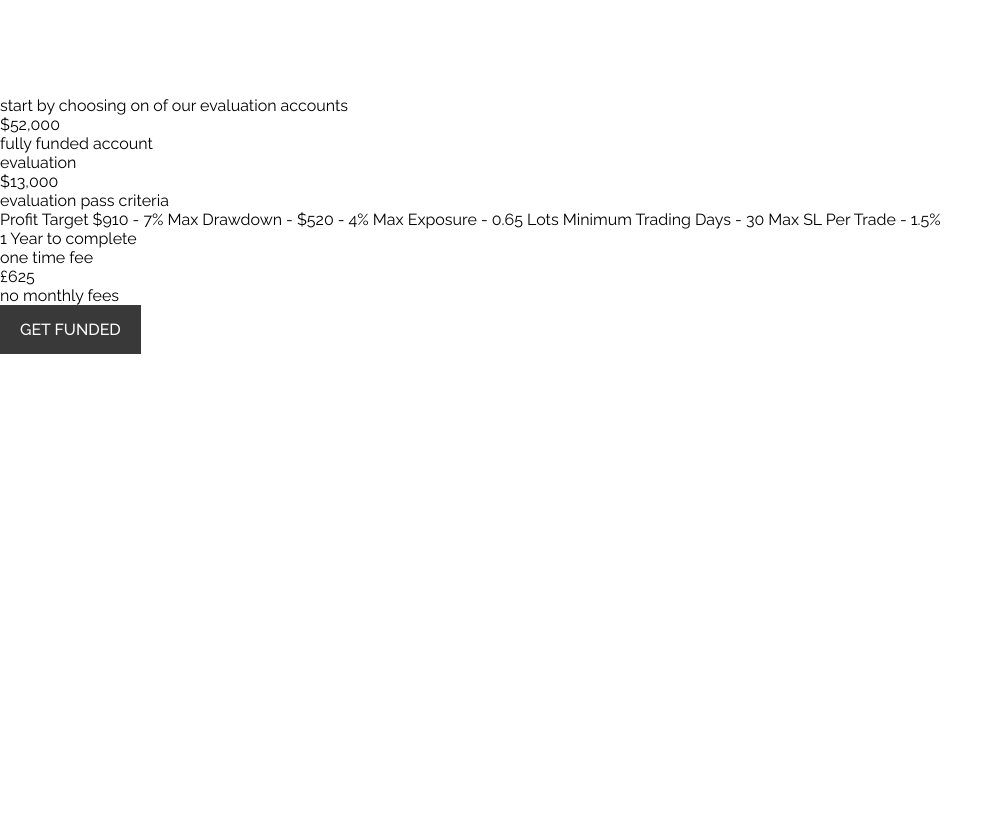
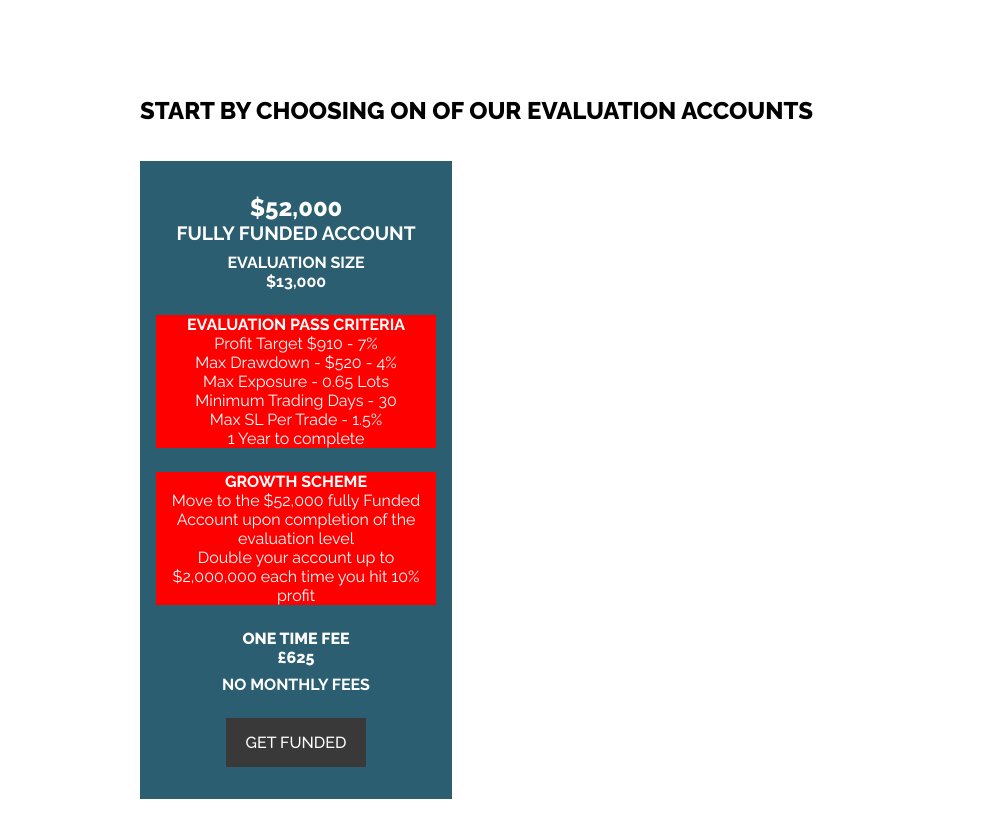
Before and after one commit to AntAllch/tmfx2022, a website built with Vite: page index.html in a window 1280 px wide. Shown: the part 1543-2381 px from the top of the page, without its empty margins (0-1003 px from the left). Before the commit the page ends 1897 px from the top, so only its background shows below. Built offline with nearby package versions, Linux system fonts and the light colour scheme.

Commit message:
Added some styling to the accounts card

```diff
--- a/index.html
+++ b/index.html
@@ -72,11 +72,11 @@
       <div class="welcome-text">
         <p class="title">to the tm-fx<br>funded trading program</p>
         <p class="mobile-welcome">welcome to the tm-fx funded trading program</p>
-        <p class="second-subtitle">STOP TRADING SMALL ACCOUNTS AND GET AHEAD WITH A FUNDED ACCOUNT</p>
+        <p class="first-subtitle">STOP TRADING SMALL ACCOUNTS AND GET AHEAD WITH A FUNDED ACCOUNT</p>
         <p class="desc">At TM-FX we fund traders up to $2,000,000 to trade with. Saving up capital and
           compounding your account takes time. Save vast amounts of time and energy by leveraging our
           capital, and take your trading to new heights.</p>
-        <p class="first-subtitle">Our funding starts from $13,000.
+        <p class="second-subtitle">Our funding starts from $13,000.
           We Give You 50-60% Of The Profits</p>
         <a href="#"><button class="btn btn__welcome">show me how it works</button></a>
       </div>
@@ -100,19 +100,37 @@
 
             <div class="account-card__funding">
               <p class="account-card__heading"><span>$52,000</span><br>fully funded account</p>
-              <p class="account-card__subheading">evaluation<br>$13,000</p>
+              <p class="account-card__subheading">evaluation size<br>$13,000</p>
             </div>
 
             <div class="account-card__criteria">
-              <p class="account-card__subheading">evaluation pass criteria</p>
-              <p class="account-card__desc">
-                Profit Target $910 - 7%
-                Max Drawdown - $520 - 4%
-                Max Exposure - 0.65 Lots
-                Minimum Trading Days - 30
-                Max SL Per Trade - 1.5%
-              </p>
-              <p>1 Year to complete</p>
+              <div class="account-card__desc-group">
+                <div class="account-card__desc">
+                  <p class="account-card__subheading">evaluation pass criteria</p>
+                  <p>
+                    Profit Target $910 - 7% <br>
+                    Max Drawdown - $520 - 4% <br>
+                    Max Exposure - 0.65 Lots <br>
+                    Minimum Trading Days - 30 <br>
+                    Max SL Per Trade - 1.5%
+                  </p>
+                  <p>1 Year to complete</p>
+                </div>
+                <div class="account-card__desc">
+                  <p class="account-card__subheading">growth scheme</p>
+                  <p>
+                    Move to the $52,000 fully
+                    Funded Account upon
+                    completion of the
+                    evaluation level
+                  </p>
+                  <p>
+                    Double your account up to
+                    $2,000,000 each time you
+                    hit 10% profit
+                  </p>
+                </div>
+              </div>
             </div>
 
             <div class="account-card__fees">
@@ -130,6 +148,21 @@
 
     <!-- END OF ACCOUNTS SECTION -->
 
+    <!--####################################-->
+
+    <!-- GROWTH SECTION -->
+    <!-- END OF GROWTH SECTION -->
+
+    <!--####################################-->
+
+    <!-- TESTIMONIAL SECTION -->
+    <!-- END OF TESTIMONIAL SECTION -->
+
+    <!--####################################-->
+
+    <!-- ABOUT SECTION -->
+    <!-- END OF ABOUT SECTION -->
+
 
     <script type="module" src="/main.js"></script>
 
--- a/scss/abstracts/_typography.scss
+++ b/scss/abstracts/_typography.scss
@@ -5,3 +5,8 @@
 // *{
 //     font-family: $ff-main;
 // }
+
+$fw-regular: 400;
+$fw-medium: 500;
+$fw-bold: 700;
+$fw-extrabold: 800;
--- a/scss/components/_button.scss
+++ b/scss/components/_button.scss
@@ -27,7 +27,6 @@
 }
 
 // .btn__welcome{
-//     font-size: 1em;
 // }
 
 .btn__funded{
--- a/scss/layout/_accounts.scss
+++ b/scss/layout/_accounts.scss
@@ -0,0 +1,86 @@
+@use "../abstracts/colors" as c;
+@use "../abstracts/responsive" as r;
+@use "../abstracts/typography" as t;
+
+.accounts{
+
+    margin: 0 auto 4rem;
+    width: min(calc(100vw - 3.75rem), 1000px);
+
+    .accounts-title{
+        font-size: clamp(1rem, 3vw + 0.2rem, 1.5rem);
+        text-transform: uppercase;
+        font-weight: 800;
+        margin-bottom: 1.5em;
+    }
+
+    .accounts-cards{
+
+        color: c.$white;
+
+        .account-card{
+
+            text-align: center;
+            background-color: c.$accent-clr;
+            padding: 2em 1em;
+            max-width: 280px;
+
+            span , .account-card__fee{
+                font-weight: t.$fw-extrabold;
+            }
+
+            .account-card__heading, .account-card__subheading, .account-card__fees{
+                text-transform: uppercase;
+            }
+
+            .account-card__funding,
+            .account-card__desc,
+            .account-card__fees{
+                margin-bottom: 1.5em;
+            }
+
+            .account-card__subheading, .account-card__heading{
+                font-size: 1em;
+                font-weight: t.$fw-bold;
+            }
+
+            .account-card__funding{
+
+                .account-card__heading{
+                    margin-bottom: 0.5em;
+                    font-size: 1.2em;
+
+                    span{
+                        font-size: 1.5rem;
+                    }
+                }
+            }
+
+            .account-card__criteria{
+
+                .account-card__desc-group{
+
+                    .account-card__desc{
+
+                        p{
+                            background-color: red;
+                        }
+                    }
+                }
+            }
+
+            .account-card__fees{
+
+                .account-card__fee{
+                    margin-bottom: 0.5em;
+                }
+
+                p:nth-of-type(2){
+                    font-weight: t.$fw-bold;
+                }
+            }
+        }
+
+    }
+
+}
--- a/scss/layout/_welcome.scss
+++ b/scss/layout/_welcome.scss
@@ -36,6 +36,15 @@
     }
 
     .welcome-text{
+        // display: flex;
+        // flex-direction: column;
+        // align-items: center;
+        // text-align: center;
+
+        // @include r.respond(desktop){
+        //     text-align: left;
+        //     display: block;
+        // }
 
         .title, .mobile-welcome, .first-subtitle, .second-subtitle{
             text-transform: uppercase;
@@ -52,7 +61,7 @@
             }
         }
 
-        .mobile-welcome, .first-subtitle{
+        .mobile-welcome, .second-subtitle{
             font-weight: 800;
         }
 
```
